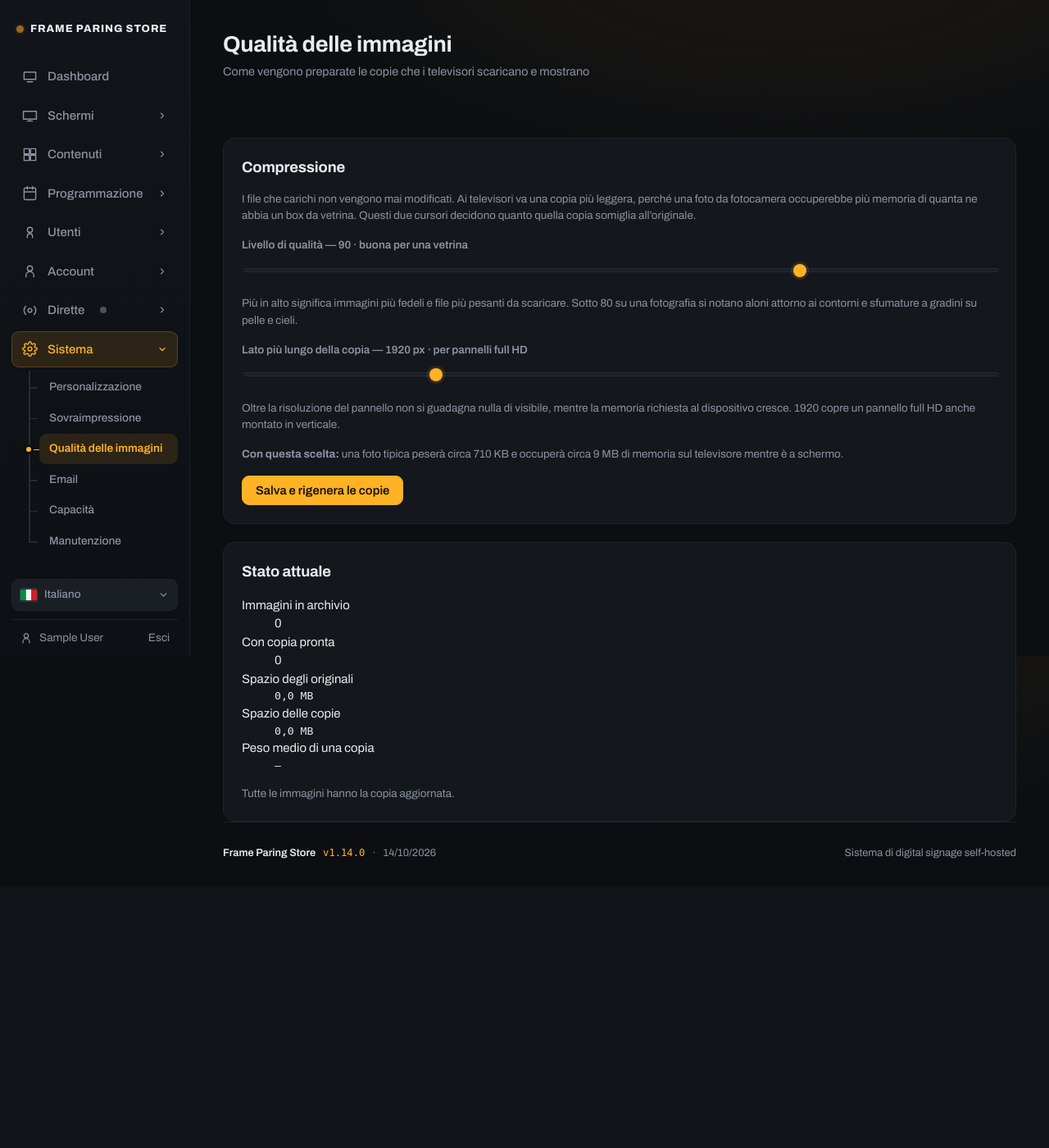
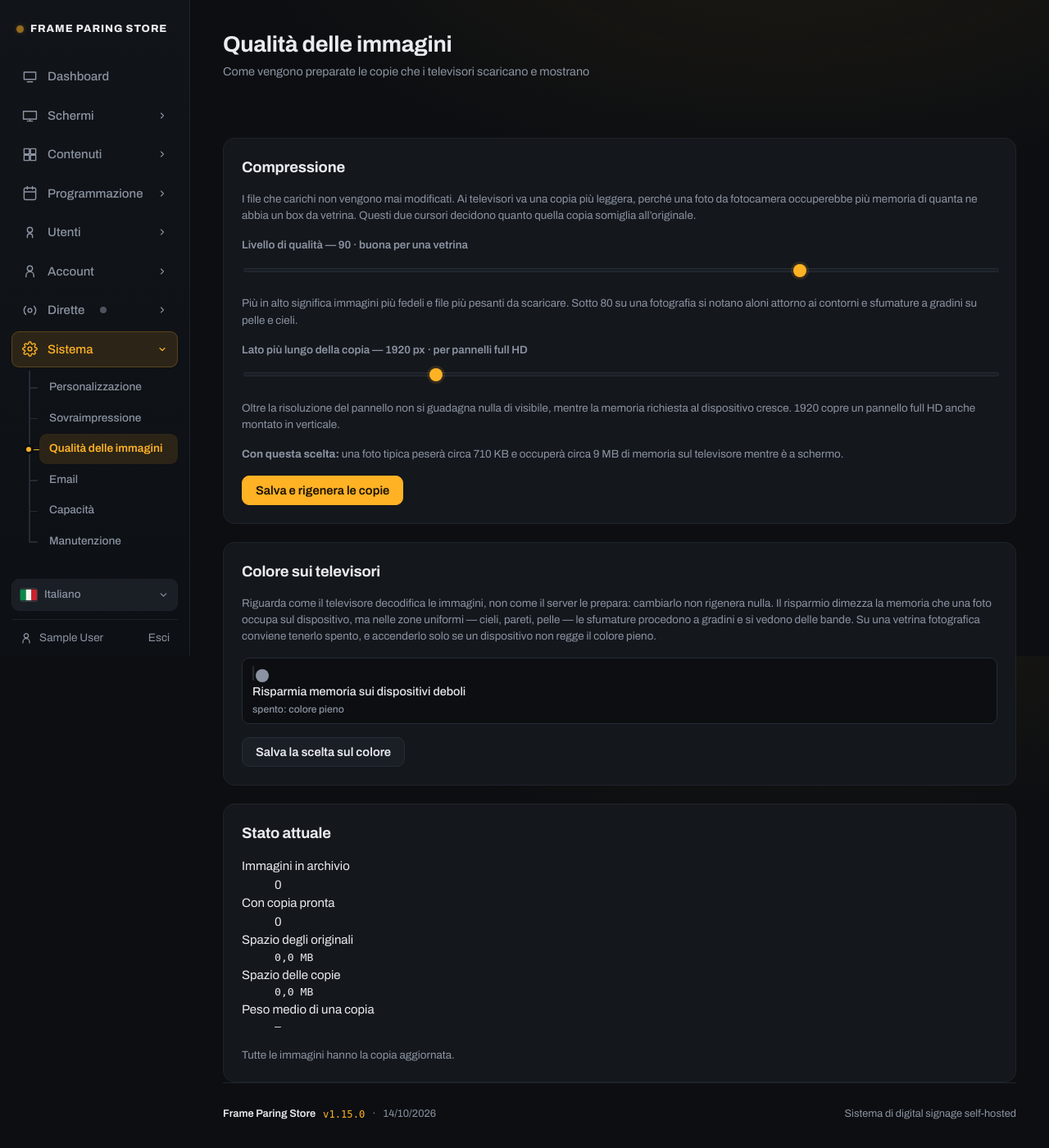
Before and after one commit to davidebr90/frame-paring-store, a PHP site: page /cms/images.php in a window 1280 px wide. Shown: the whole page at 82% size. Before the commit the page ends 1047 px from the top, so only its background shows below. Run offline with PHP 8.4, Linux system fonts and the light colour scheme; the visitor is signed in with stand-in values (Sample User, id 1); data comes from the database, SQL or seed files in the repository; data that the repository does not hold is empty; some web fonts are replaced.

Commit message:
Versione 1.15.0: le bande nelle sfumature erano il colore a 16 bit
La 1.13.0 aveva introdotto la decodifica a due byte per pixel invece di
quattro "sui dispositivi con poca memoria", definiti come quelli che
concedono all'app 96 MB o meno. Il Fire TV Stick in produzione ne dichiara
esattamente 96, quindi rientrava nella regola.

Misurato sullo schermo reale: nelle zone uniformi, cieli pareti e pelle,
restavano due soli livelli distinti per canale con salti di otto. Sono le
bande segnalate. Alzare la qualita JPEG nella 1.14.0 non poteva risolverle,
perche il difetto nasceva dopo, al momento della decodifica sul televisore.

Il primo controllo che avevo fatto era mal progettato: contava i livelli su
tutto il fotogramma, dove l'interpolazione del ridimensionamento crea valori
intermedi e nasconde i gradini. Cercandoli nella zona piu piatta
dell'immagine, la firma del colore a 16 bit e emersa subito.

Il risparmio non ha piu ragione di esistere: dopo la 1.13.0 l'app usa 38 MB
su un dispositivo che ne ha oltre 200 liberi, e il colore pieno ne chiede
55. Ora e spento di serie, con un interruttore nel pannello per riaccenderlo
se un dispositivo davvero non regge. La scelta entra nell'impronta della
playlist, quindi le TV la applicano al primo controllo invece che al
riavvio.

Verificato sullo schermo di produzione dopo l'aggiornamento: nella stessa
zona si passa da 2 livelli per canale a oltre 30, con salti di uno.

```diff
--- a/server/cms/images.php
+++ b/server/cms/images.php
@@ -27,7 +27,13 @@ if ($_SERVER['REQUEST_METHOD'] === 'POST') {
     require_csrf();
     $do = (string) ($_POST['do'] ?? '');
 
-    if ($do === 'save') {
+    if ($do === 'color') {
+        // Interruttore a parte: non tocca le copie sul server, cambia solo
+        // come le TV le decodificano, quindi non serve rigenerare nulla
+        setting_set('tv_low_color', isset($_POST['tv_low_color']) ? '1' : '0');
+        flash_set('ok', t('img.color_saved'));
+        redirect('images.php');
+    } elseif ($do === 'save') {
         $quality = (int) ($_POST['rendition_quality'] ?? RENDITION_QUALITY_DEFAULT);
         $maxSide = (int) ($_POST['rendition_max_side'] ?? RENDITION_MAX_SIDE_DEFAULT);
 
@@ -140,6 +146,28 @@ cms_header(t('img.title'), 'images');
 </form>
 
 <div class="card">
+  <h2><?= e(t('img.card_color')) ?></h2>
+  <p class="hint"><?= e(t('img.hint_color')) ?></p>
+  <form method="post">
+    <?= csrf_field() ?>
+    <input type="hidden" name="do" value="color">
+    <div class="field">
+      <label class="switch" for="tv_low_color">
+        <input type="checkbox" id="tv_low_color" name="tv_low_color" value="1"<?= tv_low_color() ? ' checked' : '' ?> data-switch>
+        <span class="switch-track"></span>
+        <span class="switch-label">
+          <span><?= e(t('img.low_color')) ?></span>
+          <span class="switch-state" data-switch-state
+                data-on="<?= e(t('img.low_color_on')) ?>" data-off="<?= e(t('img.low_color_off')) ?>"><?=
+            e(tv_low_color() ? t('img.low_color_on') : t('img.low_color_off')) ?></span>
+        </span>
+      </label>
+    </div>
+    <button class="btn" type="submit"><?= e(t('img.color_save')) ?></button>
+  </form>
+</div>
+
+<div class="card">
   <h2><?= e(t('img.card_state')) ?></h2>
   <dl class="kv">
     <dt><?= e(t('img.st_images')) ?></dt>
--- a/server/core/lang/it.php
+++ b/server/core/lang/it.php
@@ -1124,6 +1124,13 @@ return [
     'img.regenerate'         => 'Continua la rigenerazione',
     'img.all_done'           => 'Tutte le immagini hanno la copia aggiornata.',
     'img.no_gd'              => 'Questo hosting non ha la libreria GD: le copie non si possono generare e ai televisori vengono inviati gli originali.',
+    'img.card_color'         => 'Colore sui televisori',
+    'img.hint_color'         => 'Riguarda come il televisore decodifica le immagini, non come il server le prepara: cambiarlo non rigenera nulla. Il risparmio dimezza la memoria che una foto occupa sul dispositivo, ma nelle zone uniformi — cieli, pareti, pelle — le sfumature procedono a gradini e si vedono delle bande. Su una vetrina fotografica conviene tenerlo spento, e accenderlo solo se un dispositivo non regge il colore pieno.',
+    'img.low_color'          => 'Risparmia memoria sui dispositivi deboli',
+    'img.low_color_on'       => 'acceso: meno memoria, bande nelle sfumature',
+    'img.low_color_off'      => 'spento: colore pieno',
+    'img.color_save'         => 'Salva la scelta sul colore',
+    'img.color_saved'        => 'Scelta sul colore salvata: i televisori la applicano al prossimo controllo, entro un minuto.',
     'img.err_quality'        => 'Il livello di qualità deve stare fra :min e :max.',
     'img.err_side'           => 'Il lato più lungo deve stare fra :min e :max pixel.',
 ];
--- a/server/core/renditions.php
+++ b/server/core/renditions.php
@@ -65,6 +65,19 @@ function rendition_quality(): int
 {
     $v = (int) (setting_get('rendition_quality') ?: RENDITION_QUALITY_DEFAULT);
     return max(RENDITION_QUALITY_MIN, min(RENDITION_QUALITY_MAX, $v));
+}
+
+// Permesso di usare il colore a 16 bit sui dispositivi con poca memoria.
+//
+// Dimezza la memoria che una foto occupa sul televisore, ma nelle zone
+// piatte — cieli, pareti, pelle — i valori saltano di otto livelli alla
+// volta e compaiono le bande. Misurato sullo schermo di produzione: nelle
+// aree uniformi restavano due soli livelli distinti per canale. Su una
+// vetrina fotografica è un difetto che si vede, quindi di serie è spento;
+// si accende solo se un dispositivo davvero non regge il colore pieno.
+function tv_low_color(): bool
+{
+    return setting_get('tv_low_color') === '1';
 }
 
 // Impronta delle impostazioni correnti. Entra nel nome del file della
--- a/server/core/screens.php
+++ b/server/core/screens.php
@@ -511,6 +511,9 @@ function playlist_version(array $screen): string
             : null),
         // …e la lingua: cambiandola gli schermi devono riscaricare subito
         (string) (setting_get('default_language') ?: LANG_FALLBACK),
+        // …e la scelta sul colore: senza, cambiandola dal pannello le TV
+        // continuerebbero a riprodurre come prima fino al riavvio
+        tv_low_color() ? '1' : '0',
     ]));
 }
 
@@ -632,6 +635,12 @@ function playlist_for_screen(array $screen): array
         'override' => function_exists('override_payload')
             ? override_payload(active_override_for_screen((int) $screen['id']))
             : null,
+        // Come la TV deve riprodurre, al di là di cosa riprodurre.
+        // low_color: permesso di dimezzare la memoria delle foto a scapito
+        // delle sfumature (vedi tv_low_color e PlayerController)
+        'playback' => [
+            'low_color' => tv_low_color(),
+        ],
         // Stessa identica impronta restituita da state.php: è il confronto
         // che permette alla TV di accorgersi di una modifica entro pochi
         // secondi. Due formule diverse non sarebbero mai confrontabili.
--- a/server/core/version.php
+++ b/server/core/version.php
@@ -3,6 +3,6 @@ declare(strict_types=1);
 
 // Versione del sistema. Va tenuta allineata a quella dell'app TV
 // (app-androidtv/app/build.gradle.kts -> versionName).
-const APP_VERSION = '1.14.0';
+const APP_VERSION = '1.15.0';
 const APP_RELEASE_DATE = '2026-10-14';
 const APP_NAME_DEFAULT = 'Frame Paring Store';
```
Also changed, not shown: server/core/lang/en.php (+7 -0 lines), CHANGELOG.md, 4 other files.
